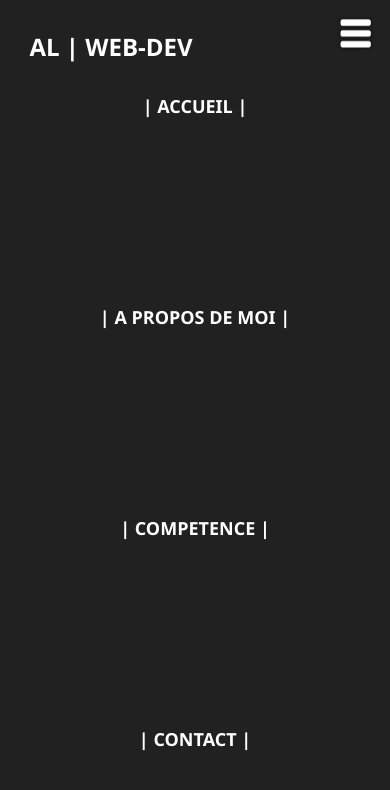
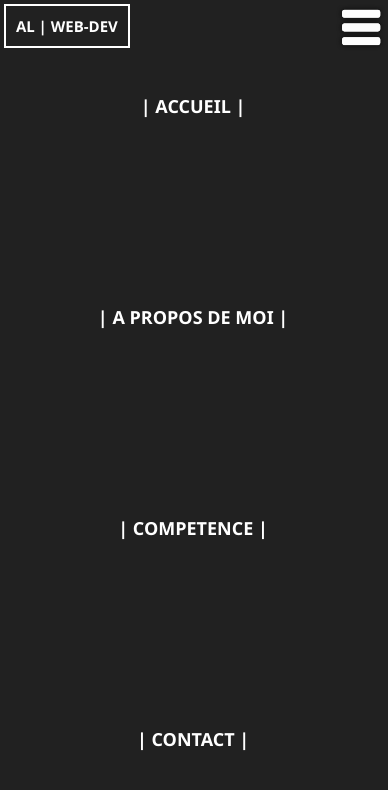
Before and after one commit to alwebdev-ux/AL-WEBSITE-DEV, a plain HTML site: page index.html in a window 390 px wide. Both pictures are taken after a click on the picture 355 px from the left and 33 px from the top of the page. Shown: the top 790 px of the page. Drawn offline with Linux system fonts and the light colour scheme.

Commit message:
Add files via upload

```diff
--- a/index.html
+++ b/index.html
@@ -8,22 +8,19 @@
     <title>Ahmed | Developpeur Web</title>
   </head>
   <body>
-    <div class="contain">
-      <nav>
-        <h1 class="logo">AL | WEB-DEV</h1>
-        <div class="but">
-          <div class="but1">
-          <button class="nn"><a href="index.html">| ACCUEIL |</a></button>
-          <button class="nn">
-            <a href="pagemoi.html">| A PROPOS DE MOI |</a>
-          </button>
-          <button class="nn"><a href="skill.html">| COMPETENCE |</a></button>
-          <button class="nn"><a href="info.html">| CONTACT |</a></button>
-        </div>
-        </div>
+    <header>
+      <h1 class="logo">AL | WEB-DEV</h1>
+      <img class="nav_bar" src="menu_icon.png">
+<nav class="navbar">
 
-        <img class="nav_bar" src="menu_icon.png">
-      </nav>
+    <button class="nn"><a href="index.html">| ACCUEIL |</a></button>
+    <button class="nn"><a href="pagemoi.html">| A PROPOS DE MOI |</a></button>
+    <button class="nn"><a href="skill.html">| COMPETENCE |</a></button>
+    <button class="nn"><a href="info.html">| CONTACT |</a></button>
+</nav>
+
+</header>
+
       <div class="presentation">
         <h2 class="debut">Salut, Je m'appel AHMED et</h2>
         <h1 class="metier">Je suis Développeur Web <br />Front-end</h1>
@@ -38,7 +35,7 @@
 
 
           <button class="Btn1">
-            <a href="https://discord.gg/4H2uQaXM">
+             <a href="https://discord.gg/4H2uQaXM">
             Discord
           </button>
         </div>
@@ -46,7 +43,7 @@
     </div>
     <footer>
       <p class="footer">
-        Copyright &copy;2024; Designed and bluit by AL | WEB-DEV
+        Copyright &copy;2024; Designed andbuilt by AL | WEB-DEV
       </p>
     </footer>
     <script src="script.js"></script>
--- a/script.js
+++ b/script.js
@@ -1,6 +1,6 @@
-const menuAMD = document.querySelector(".nav_bar")
-const navlink = document.querySelector(".but")
+const menu = document.querySelector(".nav_bar")
+const navlink = document.querySelector(".navbar")
 
-menuAMD.addEventListener('click', ()=>{
+menu.addEventListener('click', ()=>{
     navlink.classList.toggle('MLM')
 })
--- a/style.css
+++ b/style.css
@@ -16,21 +16,16 @@ body {
 
 nav {
     background-color: rgb(33, 33, 33);
-    position: fixed;
     width: 100%;
     top: 0%;
-    z-index: 10000;
+    z-index:10 ;
     border-bottom: #ffffff72 1px solid;
-
-
+    position: sticky;
+    display: flex;
+    justify-content: space-around;
 }
 
 
-
-.but1 {
-    display: flex;
-    justify-content: space-around;
-}
 
 .nn {
     text-decoration: none;
@@ -110,6 +105,7 @@ nav {
     border-radius: 15px;
     animation: float 3s ease-out infinite;
     box-shadow: #ffffff 1px 1px 25px 25px;
+    z-index: -5;
 }
 
 @keyframes float {
@@ -144,14 +140,12 @@ nav {
     overflow: hidden;
 
 }
-
-.svgIcon {
-    transition-duration: .3s;
+.Btn:hover {
+    width: 110px;
+    transition-duration: .4s;
+    border-radius: 30px;
 }
 
-.svgIcon path {
-    fill: white;
-}
 
 .text {
     position: absolute;
@@ -190,9 +184,10 @@ nav {
 .media {
     display: flex;
     padding-left: 50px;
+    z-index: 1500;
 }
 
-@keyframes fade {
+@keyframes ade {
     from {
         opacity: 0;
     }
@@ -338,55 +333,55 @@ a {
         border: none;
         height: 100%;
         background-color: transparent;
+        margin: 0;
+        margin-left: -100%;
+        transition: 0.75s;
+        display: flex;
+        flex-direction: column;
+        position: absolute;
     }
 
-    .but {
+    .navbar.MLM{
+        height: 100%;
+        width: 100%;
+        position: center;
+        margin-left: -0.5%;
+        display: flex;
+        flex-direction: column;
+        position: fixed;
+        background-color: rgb(33, 33, 33);
+        transition: 0.75s;
+        border-right: #ffffff solid 2px;
+ }
 
+    .logo {
+        border: white solid 2px;
+        position: fixed;
         background-color: rgb(33, 33, 33);
+        z-index: 99;
+        font-size: 15px;
+        top: 0;
+        left : 0;
+        margin: 1%;
 
-        position: absolute;
-        width: 100%;
-        height: 100%;
-        margin-left: -100%;
-        z-index: ;
-    }
-
-
-    .but.MLM{
-        background-color: rgba(33, 33, 33,);
-        margin-left: 0;
-    }
-    .nn {
-        width: 100%;
-        z-index: 50;
-    }
-
-    .but1 {
-
-        height: 100%;
 
     }
 
-
-    .but .but1 {
-        display: flex;
-        flex-direction: column;
-    }
-
-    .logo {
+    .nav_bar {
         position: fixed;
-        left: 5%;
-        background-color: #0055ff00;
+        top: 0;
+        right: 0;
+        display: block;
+        width: 50px;
+        padding: 1%;
         z-index: 99;
     }
 
-    .nav_bar {
-        position: absolute;
-        display: flex;
-        padding: 15px;
-        width: 10%;
-        z-index: 99;
-        right: 0;
+    .TT1{
+
+    }
+    .CT1{
+
     }
 
 
@@ -437,6 +432,6 @@ a {
     }
 
     .CT2{
-        font-size: 20px;
+        font-size: 15px;
     }
 }
```
Also changed, not shown: info.html (+12 -15 lines), pagemoi.html (+11 -14 lines), skill.html (+11 -14 lines).
